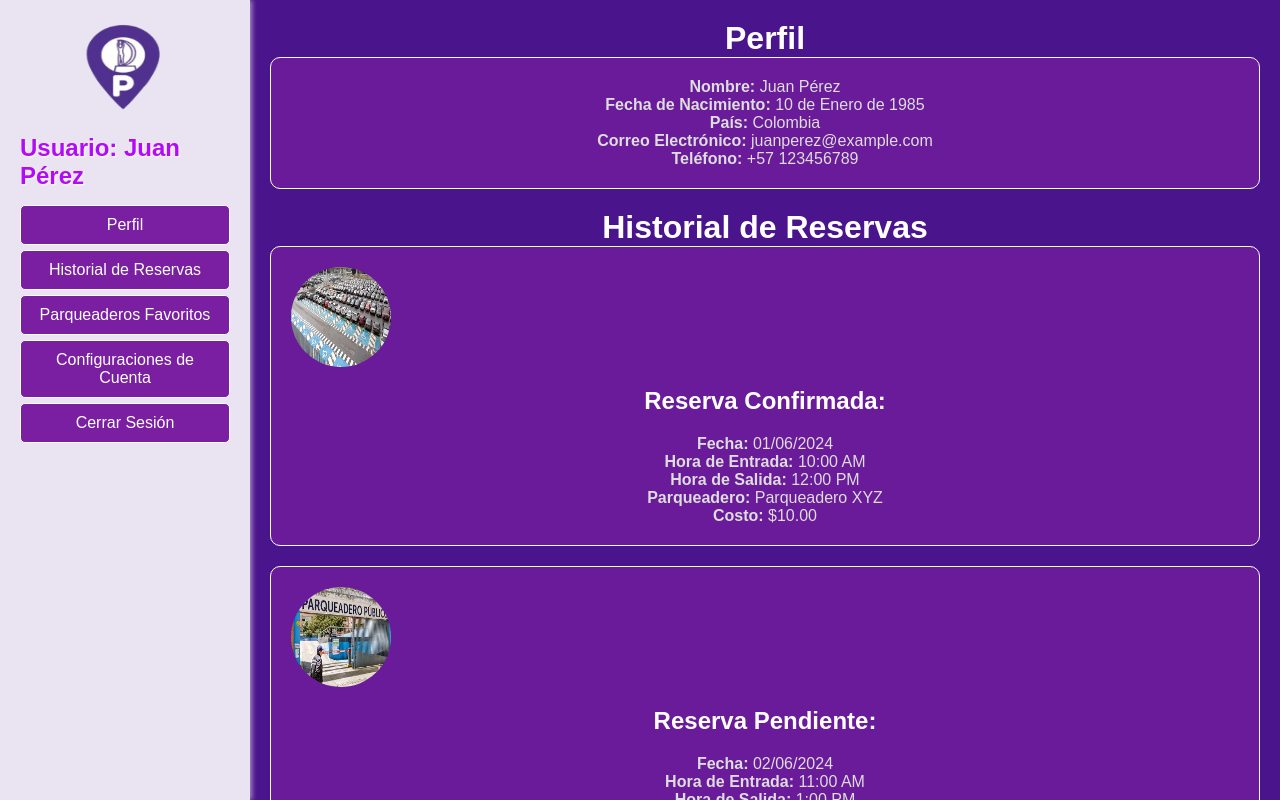
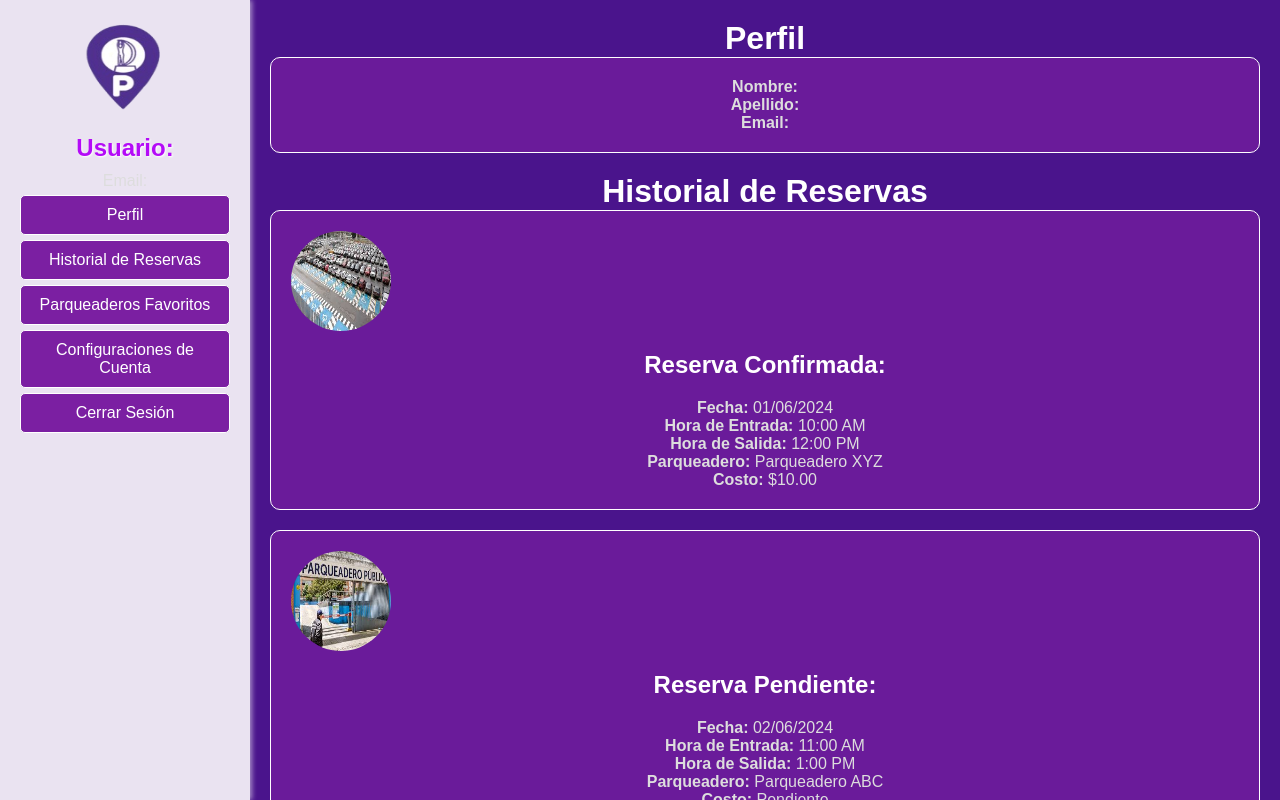
Before and after one commit to crisca807/parkiandofrontend, a React (Create React App) app: page /profile in a window 1280 px wide. Built offline with nearby package versions, Linux system fonts and the light colour scheme.

Commit message:
edicion perfil arrojar datos atarvez de localstroage

```diff
--- a/src/components/Homepage/Profile.js
+++ b/src/components/Homepage/Profile.js
@@ -1,4 +1,4 @@
-import React, { useState } from 'react';
+import React, { useState, useEffect } from 'react';
 import '../../assets/css/Profile.styles.css';
 import logoPK from '../../assets/img/logoPK.jpg';
 import Parqueadero3 from '../../assets/img/parqueadero3.jpg';
@@ -6,16 +6,19 @@ import Parqueadero4 from '../../assets/img/parqueadero4.jpg';
 
 const Profile = () => {
   const [section, setSection] = useState('Perfil');
-  const [nombre, setNombre] = useState('Juan Pérez');
-  const [fechaNacimiento, setFechaNacimiento] = useState('10 de Enero de 1985');
-  const [pais, setPais] = useState('Colombia');
-  const [correo, setCorreo] = useState('juanperez@example.com');
-  const [telefono, setTelefono] = useState('+57 123456789');
-  const [nuevoNombre, setNuevoNombre] = useState('');
-  const [nuevaFechaNacimiento, setNuevaFechaNacimiento] = useState('');
-  const [nuevoPais, setNuevoPais] = useState('');
-  const [nuevoCorreo, setNuevoCorreo] = useState('');
-  const [nuevoTelefono, setNuevoTelefono] = useState('');
+  const [name, setName] = useState('');
+  const [lastName, setLastName] = useState('');
+  const [email, setEmail] = useState('');
+
+  useEffect(() => {
+    // Obtener datos del usuario desde localStorage al cargar el componente
+    const user = JSON.parse(localStorage.getItem('user'));
+    if (user) {
+      setName(user.name);
+      setLastName(user.lastName);
+      setEmail(user.email);
+    }
+  }, []); // El array vacío como segundo argumento ejecuta el efecto solo una vez al montar el componente
 
   const handleMenuClick = (menuOption) => {
     setSection(menuOption);
@@ -26,22 +29,14 @@ const Profile = () => {
     }
   };
 
-  const handleActualizarClick = () => {
-    // Actualizar los estados locales con los nuevos valores ingresados en los campos de configuración de cuenta
-    setNombre(nuevoNombre);
-    setFechaNacimiento(nuevaFechaNacimiento);
-    setPais(nuevoPais);
-    setCorreo(nuevoCorreo);
-    setTelefono(nuevoTelefono);
-  };
-
   return (
     <div className="profile-container">
       <div className="sidebar">
         <div className="profile-pic">
           <img src={logoPK} alt="Profile" />
         </div>
-        <h2>Usuario: {nombre}</h2>
+        <h2>Usuario: {name} {lastName}</h2>
+        <p>Email: {email}</p>
         <ul>
           <li onClick={() => handleMenuClick('Perfil')}>Perfil</li>
           <li onClick={() => handleMenuClick('Historial de Reservas')}>Historial de Reservas</li>
@@ -54,12 +49,9 @@ const Profile = () => {
         <div id="Perfil">
           <h1>Perfil</h1>
           <div className="profile-info">
-            <p><strong>Nombre:</strong> {nombre}</p>
-            <p><strong>Fecha de Nacimiento:</strong> {fechaNacimiento}</p>
-            <p><strong>País:</strong> {pais}</p>
-            <p><strong>Correo Electrónico:</strong> {correo}</p>
-            <p><strong>Teléfono:</strong> {telefono}</p>
-
+            <p><strong>Nombre:</strong> {name}</p>
+            <p><strong>Apellido:</strong> {lastName}</p>
+            <p><strong>Email:</strong> {email}</p>
             {/* Agrega más datos del perfil aquí */}
           </div>
         </div>
@@ -105,19 +97,6 @@ const Profile = () => {
             </div>
           </div>
         </div>
-        <div id="Configuraciones de Cuenta">
-          <h1>Configuraciones de Cuenta</h1>
-          <div className="profile-info">
-            <p><strong>Nombre:</strong> <input type="text" value={nuevoNombre} onChange={(e) => setNuevoNombre(e.target.value)} /></p>
-            <p><strong>Fecha de Nacimiento:</strong> <input type="text" value={nuevaFechaNacimiento} onChange={(e) => setNuevaFechaNacimiento(e.target.value)} /></p>
-            <p><strong>País:</strong> <input type="text" value={nuevoPais} onChange={(e) => setNuevoPais(e.target.value)} /></p>
-            <p><strong>Correo Electrónico:</strong> <input type="text" value={nuevoCorreo} onChange={(e) => setNuevoCorreo(e.target.value)} /></p>
-            <p><strong>Teléfono:</strong> <input type="text" value={nuevoTelefono} onChange={(e) => setNuevoTelefono(e.target.value)} /></p>
-
-            {/* Agrega más campos de perfil editables aquí */}
-          </div>
-          <button onClick={handleActualizarClick}>Actualizar</button>
-        </div>
       </div>
     </div>
   );
--- a/src/components/Loginpage/SignIn.js
+++ b/src/components/Loginpage/SignIn.js
@@ -1,16 +1,16 @@
 import React, { useState } from 'react';
 import { useNavigate } from 'react-router-dom';
-import axios from 'axios';
+import axios from '../../Api/Axiosconfig';
 import Avatar from '@mui/material/Avatar';
 import Button from '@mui/material/Button';
-import CssBaseline from '@mui/material/CssBaseline';
-import TextField from '@mui/material/TextField';
-import Link from '@mui/material/Link';
-import Grid from '@mui/material/Grid';
 import Box from '@mui/material/Box';
 import LockOutlinedIcon from '@mui/icons-material/LockOutlined';
 import Typography from '@mui/material/Typography';
 import Container from '@mui/material/Container';
+import CssBaseline from '@mui/material/CssBaseline';
+import Grid from '@mui/material/Grid';
+import TextField from '@mui/material/TextField';
+import Link from '@mui/material/Link';
 import { Link as RouterLink } from 'react-router-dom';
 import '../../assets/css/Login_Styles.css';
 
@@ -23,15 +23,22 @@ function SignIn() {
   const handleSubmit = async (e) => {
     e.preventDefault();
     try {
-      const response = await axios.post('http://localhost:3004/api/user/auth', { email, password });
+      const response = await axios.post('/api/user/auth', { email, password });
 
-      if (response.data.message === 'success' && response.data.token) {
-        localStorage.setItem('token', response.data.token);
+      console.log('Datos recibidos del servidor:', response.data);
+
+      if (response.data.message === 'success') {
+        const { userType, user } = response.data;
+
+        // Almacenar datos del usuario en localStorage
+        localStorage.setItem('user', JSON.stringify(user));
+
+        console.log('Tipo de usuario recibido:', userType);
 
         // Redireccionar según el tipo de usuario
-        if (response.data.userType === 'admin') {
+        if (userType === 'admin') {
           navigate('/establishment');
-        } else if (response.data.userType === 'client') {
+        } else if (userType === 'client') {
           navigate('/');
         } else {
           setError('Tipo de usuario desconocido');
```
